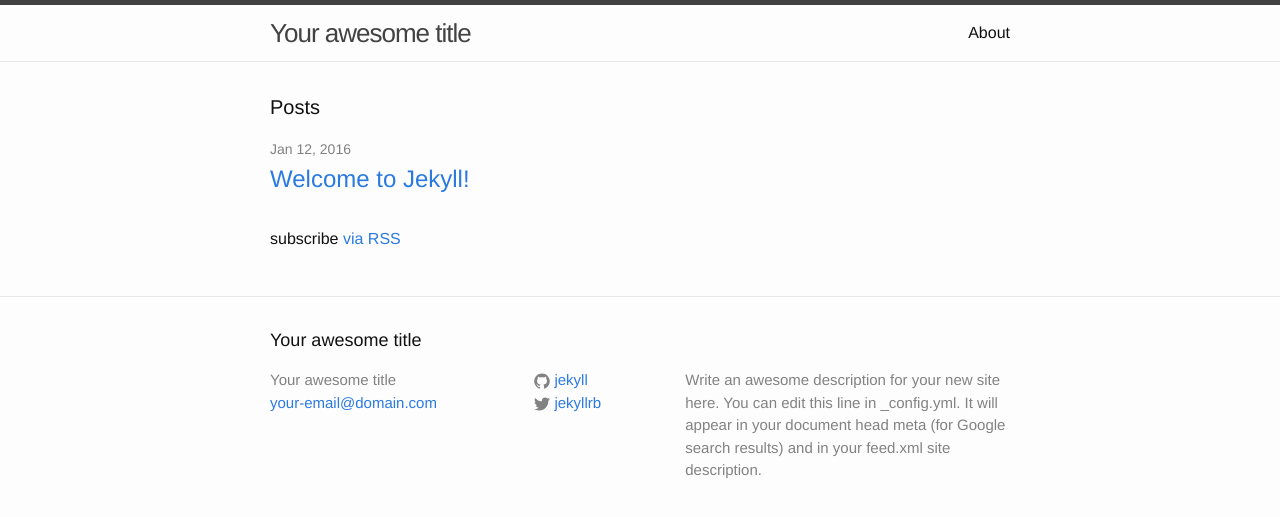
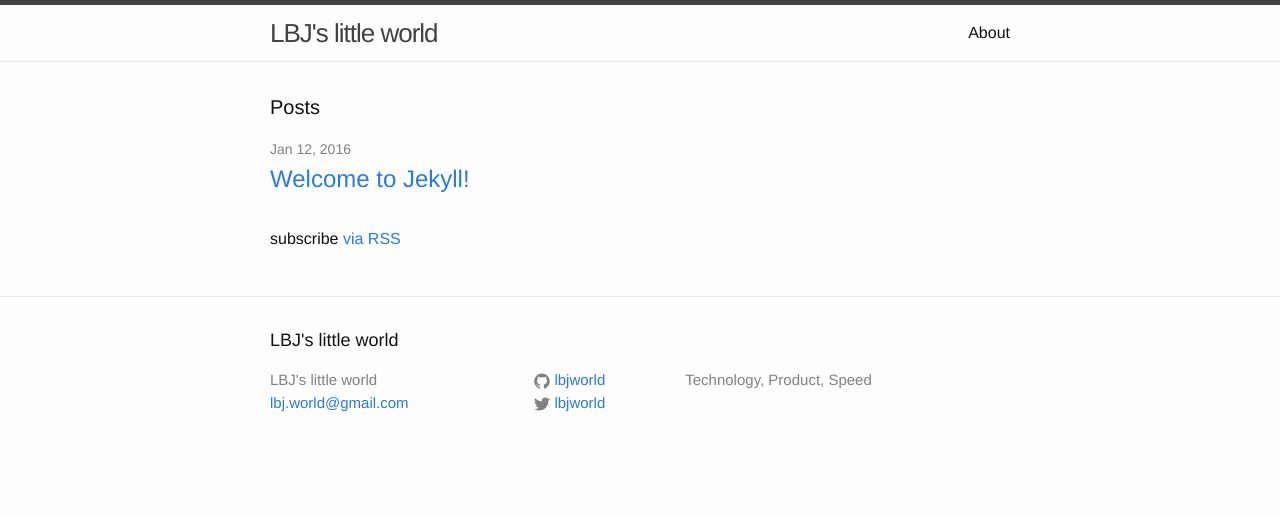
Before and after one commit to lbjworld/lbjworld.github.io, a Jekyll site: the page built from index.html, in a window 1280 px wide. Shown: the top 517 px of the page. Built offline with Jekyll 4.4.1, drawn with Linux system fonts in a browser that asks for light colours.

Commit message:
change _config.yml

```diff
--- a/_config.yml
+++ b/_config.yml
@@ -1,14 +1,12 @@
 # Site settings
-title: Your awesome title
-email: your-email@domain.com
+title: LBJ's little world
+email: lbj.world@gmail.com
 description: > # this means to ignore newlines until "baseurl:"
-  Write an awesome description for your new site here. You can edit this
-  line in _config.yml. It will appear in your document head meta (for
-  Google search results) and in your feed.xml site description.
-baseurl: "" # the subpath of your site, e.g. /blog/
-url: "http://yourdomain.com" # the base hostname & protocol for your site
-twitter_username: jekyllrb
-github_username:  jekyll
+  Technology, Product, Speed
+baseurl: "/blog/" # the subpath of your site, e.g. /blog/
+url: "http://lbjworld.github.io" # the base hostname & protocol for your site
+twitter_username: lbjworld
+github_username:  lbjworld
 
 # Build settings
 markdown: kramdown
```
